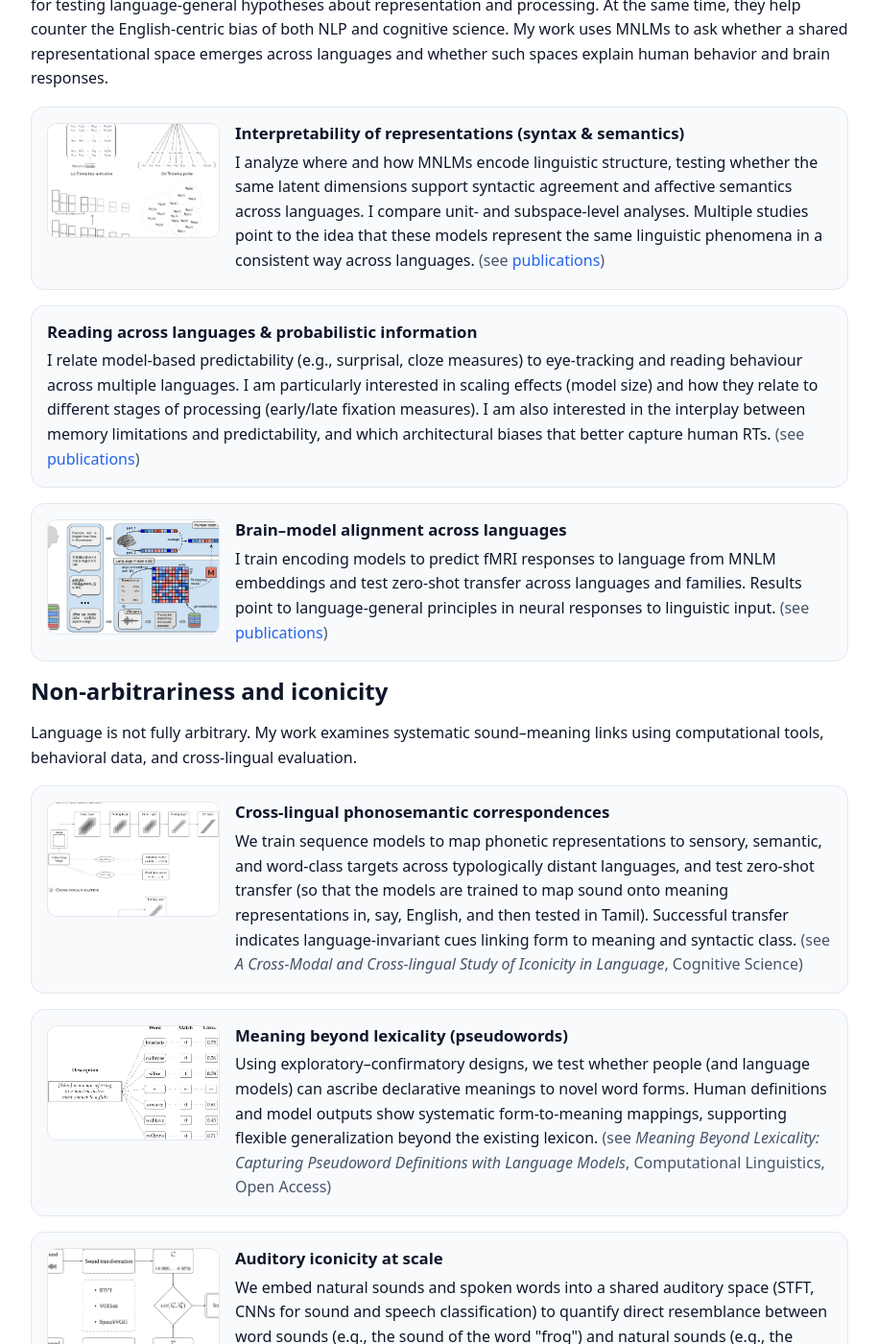
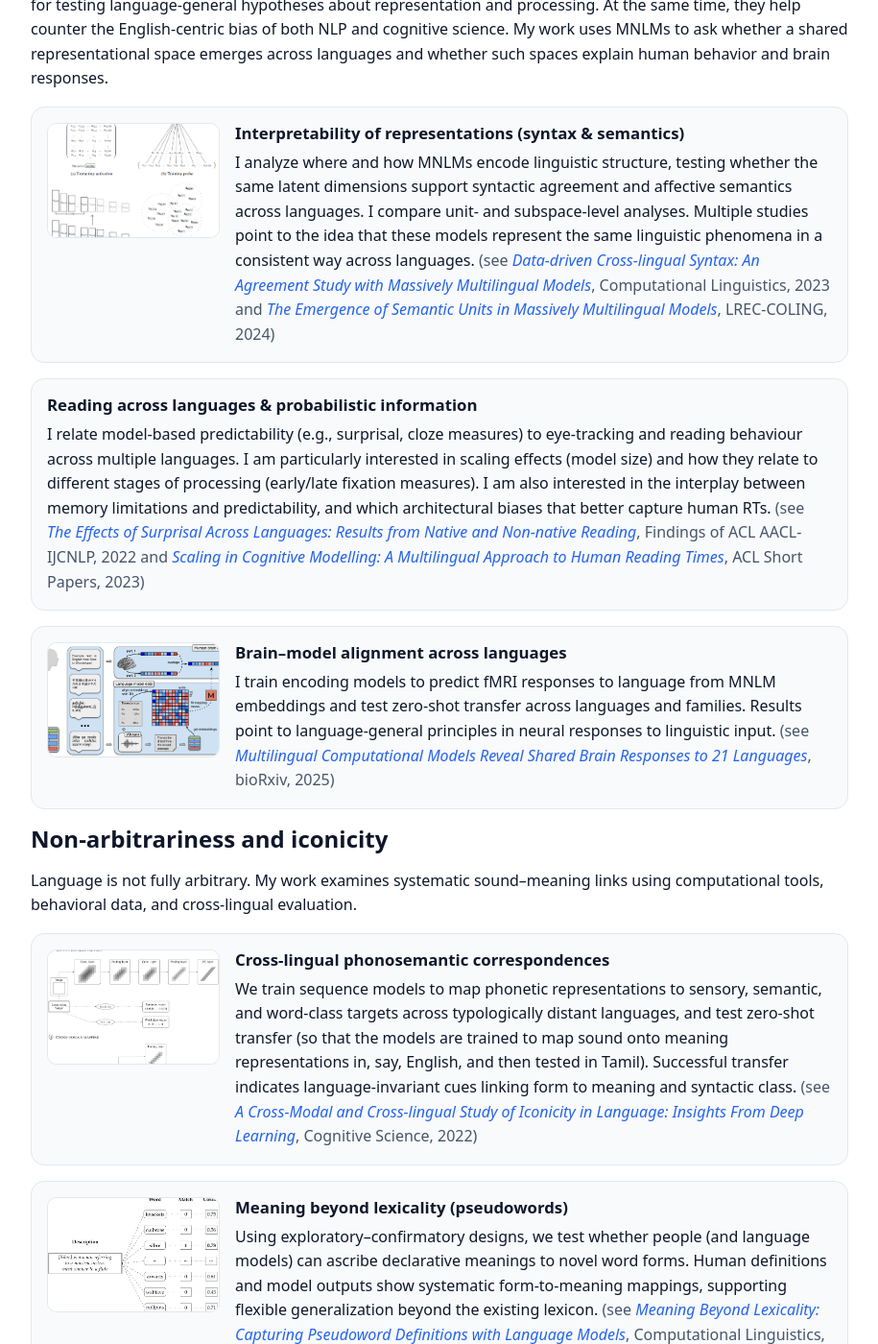
Before and after one commit to Andrea-de-Varda/Andrea-de-Varda.github.io, a Jekyll site: the page built from research.md, in a window 1280 px wide and 1400 px high, scrolled down 342 px. Shown: the whole window at 96% size, without its empty margins (182-1097 px from the left). Built offline with Jekyll 4.4.1, drawn with Linux system fonts in a browser that asks for light colours; some of the changed text lies outside the part shown.

Commit message:
Update research.md

```diff
--- a/research.md
+++ b/research.md
@@ -15,7 +15,8 @@ I am deeply fascinated my multilingual neural language models (MNLMs): I believe
     <h3>Interpretability of representations (syntax & semantics)</h3>
     <p>
       I analyze where and how MNLMs encode linguistic structure, testing whether the same latent dimensions support
-      syntactic agreement and affective semantics across languages. I compare unit- and subspace-level analyses. Multiple studies point to the idea that these models represent the same linguistic phenomena in a consistent way across languages. <span class="muted">(see <a href="{{ '/publications/' | relative_url }}">publications</a>)</span>
+      syntactic agreement and affective semantics across languages. I compare unit- and subspace-level analyses. Multiple studies point to the idea that these models represent the same linguistic phenomena in a consistent way across languages.
+      <span class="muted">(see <em><a href="https://direct.mit.edu/coli/article/49/2/261/113396">Data-driven Cross-lingual Syntax: An Agreement Study with Massively Multilingual Models</a></em>, Computational Linguistics, 2023 and <em><a href="https://aclanthology.org/2024.lrec-main.1382/">The Emergence of Semantic Units in Massively Multilingual Models</a></em>, LREC-COLING, 2024)</span>
     </p>
   </div>
 </div>
@@ -25,7 +26,8 @@ I am deeply fascinated my multilingual neural language models (MNLMs): I believe
     <h3>Reading across languages & probabilistic information</h3>
     <p>
       I relate model-based predictability (e.g., surprisal, cloze measures) to eye-tracking and reading
-      behaviour across multiple languages. I am particularly interested in scaling effects (model size) and how they relate to different stages of processing (early/late fixation measures). I am also interested in the interplay between memory limitations and predictability, and which architectural biases that better capture human RTs. <span class="muted">(see <a href="{{ '/publications/' | relative_url }}">publications</a>)</span>
+      behaviour across multiple languages. I am particularly interested in scaling effects (model size) and how they relate to different stages of processing (early/late fixation measures). I am also interested in the interplay between memory limitations and predictability, and which architectural biases that better capture human RTs.
+      <span class="muted">(see <em><a href="https://aclanthology.org/2022.findings-aacl.13/">The Effects of Surprisal Across Languages: Results from Native and Non-native Reading</a></em>, Findings of ACL AACL-IJCNLP, 2022 and <em><a href="https://aclanthology.org/2023.acl-short.14/">Scaling in Cognitive Modelling: A Multilingual Approach to Human Reading Times</a></em>, ACL Short Papers, 2023)</span>
     </p>
   </div>
 </div>
@@ -38,7 +40,8 @@ I am deeply fascinated my multilingual neural language models (MNLMs): I believe
     <p>
       I train encoding models to predict fMRI responses to language from MNLM embeddings and test zero-shot transfer
       across languages and families. Results point to language-general principles in neural responses to linguistic
-      input. <span class="muted">(see <a href="{{ '/publications/' | relative_url }}">publications</a>)</span>
+      input.
+      <span class="muted">(see <em><a href="https://www.biorxiv.org/content/10.1101/2025.02.01.636044v1">Multilingual Computational Models Reveal Shared Brain Responses to 21 Languages</a></em>, bioRxiv, 2025)</span>
     </p>
   </div>
 </div>
@@ -53,7 +56,7 @@ Language is not fully arbitrary. My work examines systematic sound–meaning lin
     <h3>Cross-lingual phonosemantic correspondences</h3>
     <p>
       We train sequence models to map phonetic representations to sensory, semantic, and word-class targets across typologically distant languages, and test zero-shot transfer (so that the models are trained to map sound onto meaning representations in, say, English, and then tested in Tamil). Successful transfer indicates language-invariant cues linking form to meaning and syntactic class.
-      <span class="muted">(see <em>A Cross-Modal and Cross-lingual Study of Iconicity in Language</em>, Cognitive Science)</span>
+      <span class="muted">(see <em><a href="https://onlinelibrary.wiley.com/doi/full/10.1111/cogs.13147">A Cross-Modal and Cross-lingual Study of Iconicity in Language: Insights From Deep Learning</a></em>, Cognitive Science, 2022)</span>
     </p>
   </div>
 </div>
@@ -64,7 +67,7 @@ Language is not fully arbitrary. My work examines systematic sound–meaning lin
     <h3>Meaning beyond lexicality (pseudowords)</h3>
     <p>
       Using exploratory–confirmatory designs, we test whether people (and language models) can ascribe  declarative meanings to novel word forms. Human definitions and model outputs show systematic form-to-meaning mappings, supporting flexible generalization beyond the existing lexicon.
-      <span class="muted">(see <em>Meaning Beyond Lexicality: Capturing Pseudoword Definitions with Language Models</em>, Computational Linguistics, Open Access)</span>
+      <span class="muted">(see <em><a href="https://direct.mit.edu/coli/article/50/4/1313/123792">Meaning Beyond Lexicality: Capturing Pseudoword Definitions with Language Models</a></em>, Computational Linguistics, 2024)</span>
     </p>
   </div>
 </div>
@@ -75,7 +78,7 @@ Language is not fully arbitrary. My work examines systematic sound–meaning lin
     <h3>Auditory iconicity at scale</h3>
     <p>
       We embed natural sounds and spoken words into a shared auditory space (STFT, CNNs for sound and speech classification) to quantify direct resemblance between word sounds (e.g., the sound of the word "frog") and natural sounds (e.g., the sound of a frog croaking). Auditory imitation is widespread across the English auditory vocabulary, and aligns with human iconicity judgments.
-      <span class="muted">(see <em>Cracking Arbitrariness: A Data-driven Study of Auditory Iconicity in Spoken English</em>, Psychonomic Bulletin &amp; Review)</span>
+      <span class="muted">(see <em><a href="https://link.springer.com/article/10.3758/s13423-024-02630-0">Cracking Arbitrariness: A Data-driven Study of Auditory Iconicity in Spoken English</a></em>, Psychonomic Bulletin & Review, 2025)</span>
     </p>
   </div>
 </div>
@@ -91,7 +94,7 @@ Language is not fully arbitrary. My work examines systematic sound–meaning lin
       spatial relations between objects in natural images. The model learns from
       object–object distances to capture semantic similarity, relatedness, and analogical structure,
       complementing text- and vision-based embeddings.
-      <span class="muted">(see <em>A Distributional Model of Concepts Grounded in the Spatial Organization of Objects</em>, Journal of Memory and Language, 2025, <a href="https://doi.org/10.1016/j.jml.2025.104624">open access</a>)</span>
+      <span class="muted">(see <em><a href="https://www.sciencedirect.com/science/article/pii/S0749596X25000178">A Distributional Model of Concepts Grounded in the Spatial Organization of Objects</a></em>, Journal of Memory and Language, 2025)</span>
     </p>
   </div>
 </div>
@@ -104,7 +107,7 @@ Language is not fully arbitrary. My work examines systematic sound–meaning lin
       We compare humans and large reasoning models across arithmetic, logic, and relational reasoning.
       The number of chain-of-thought steps generated by the model predicts human reaction times, both
       within and across tasks. This alignment shows that reasoning models mirror human cognitive effort.
-      <span class="muted">(see <em>The Cost of Thinking is Similar Between Large Reasoning Models and Humans</em>, OSF Preprint, 2025)</span>
+      <span class="muted">(see <em><a href="https://www.researchgate.net/publication/394002710_The_cost_of_thinking_is_similar_between_large_reasoning_models_and_humans">The Cost of Thinking is Similar Between Large Reasoning Models and Humans</a></em>, OSF Preprint, 2025)</span>
     </p>
   </div>
 </div>
```
